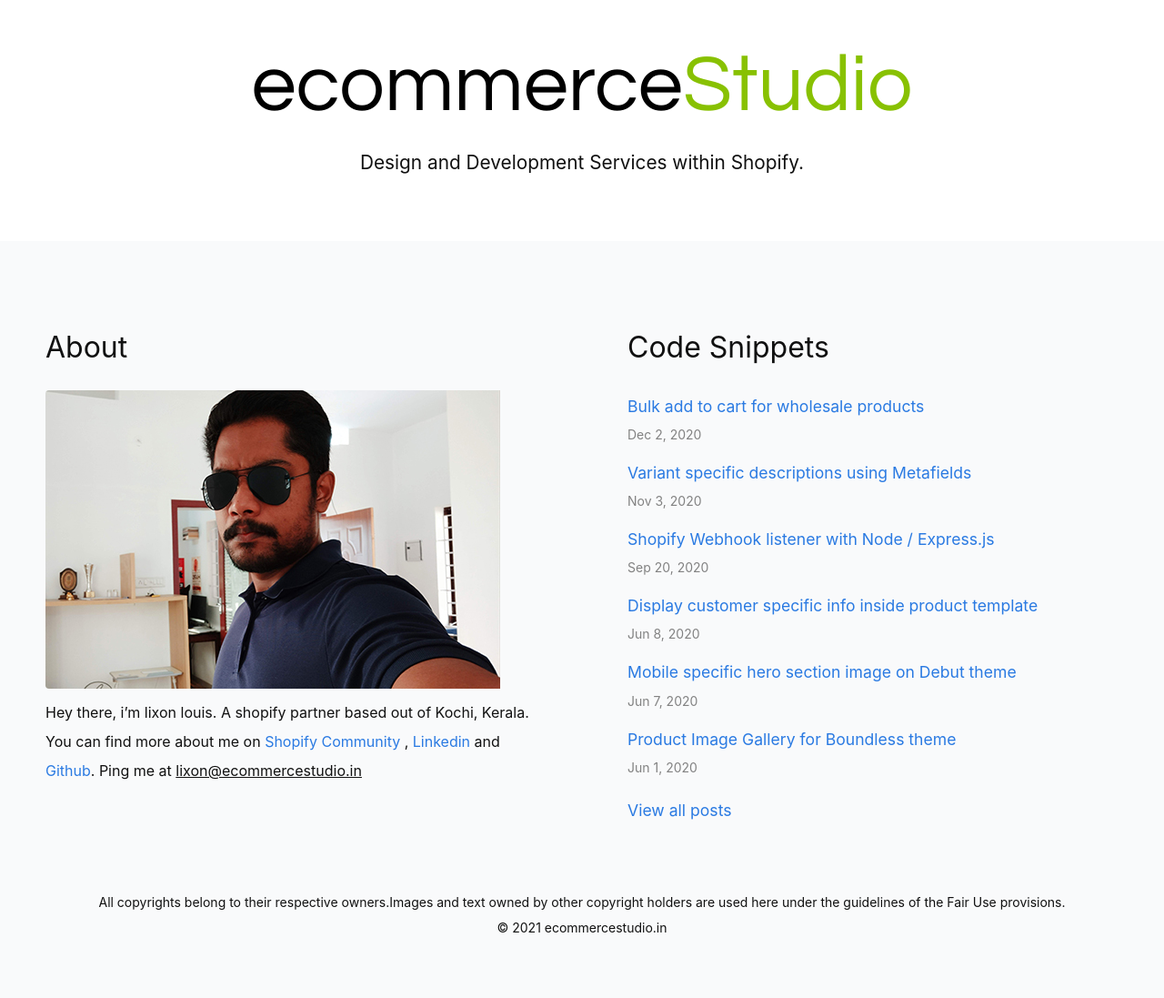
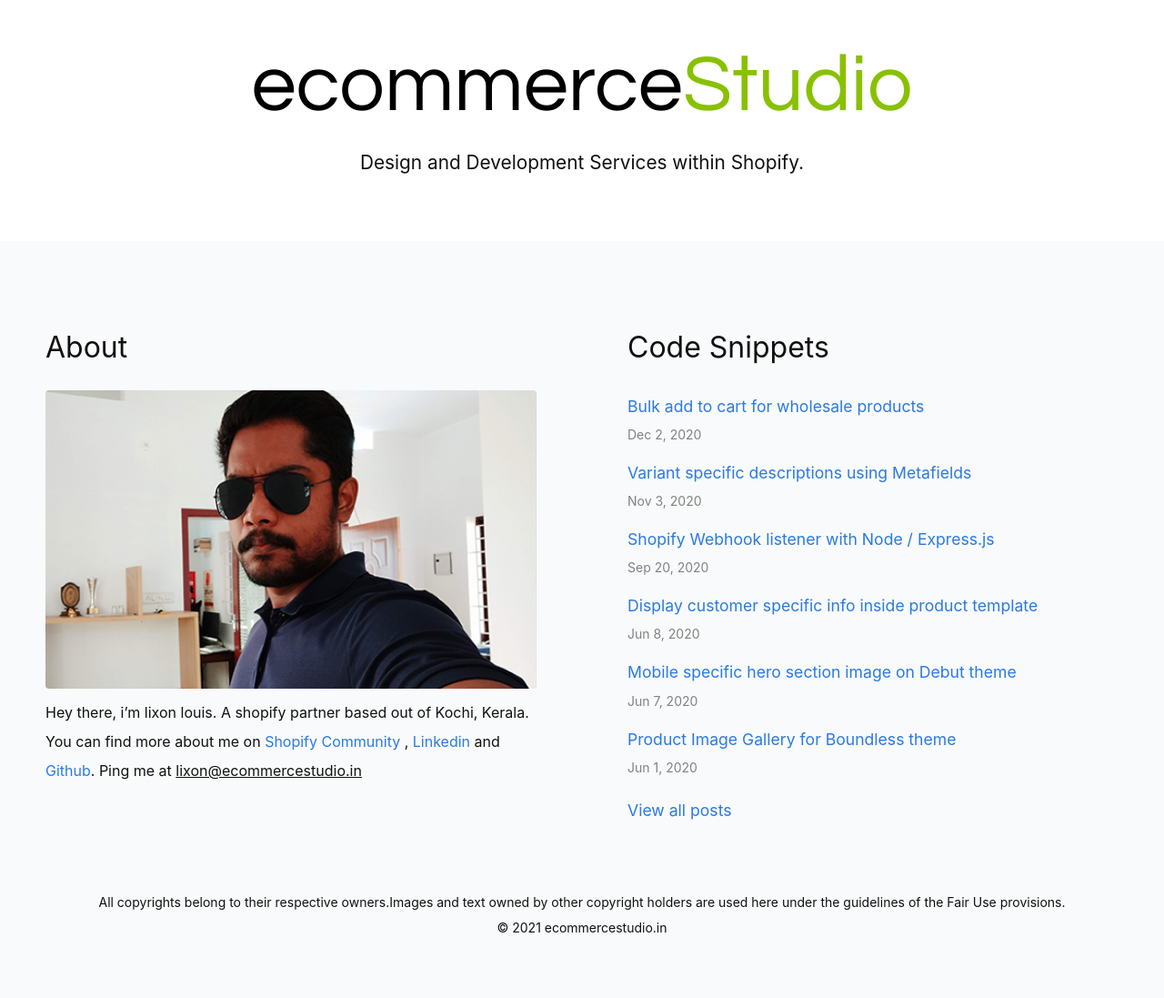
Before and after one commit to lixonic/ecommercestudio, a Jekyll site: the page built from index.markdown, in a window 1280 px wide. Shown: the whole page at 91% size. Built offline with Jekyll 4.4.1, drawn with Linux system fonts in a browser that asks for light colours.

Commit message:
update mobile styles

```diff
--- a/assets/css/style.scss
+++ b/assets/css/style.scss
@@ -24,6 +24,8 @@
   height: 328px;
   border-radius: 4px;
   margin-bottom: 10px;
+  background-size: cover;
+  background-position-x: right;
 }
 // .profile-pic:hover{
 //   background: url('../../images/lixon-2.jpg') no-repeat;
@@ -128,9 +130,7 @@
     }
 }
 @media(max-width:1024px){
-  body.index{
-    text-align: center;
-  }
+
   .portfolio{
     iframe{
       height: 60vw;
```
